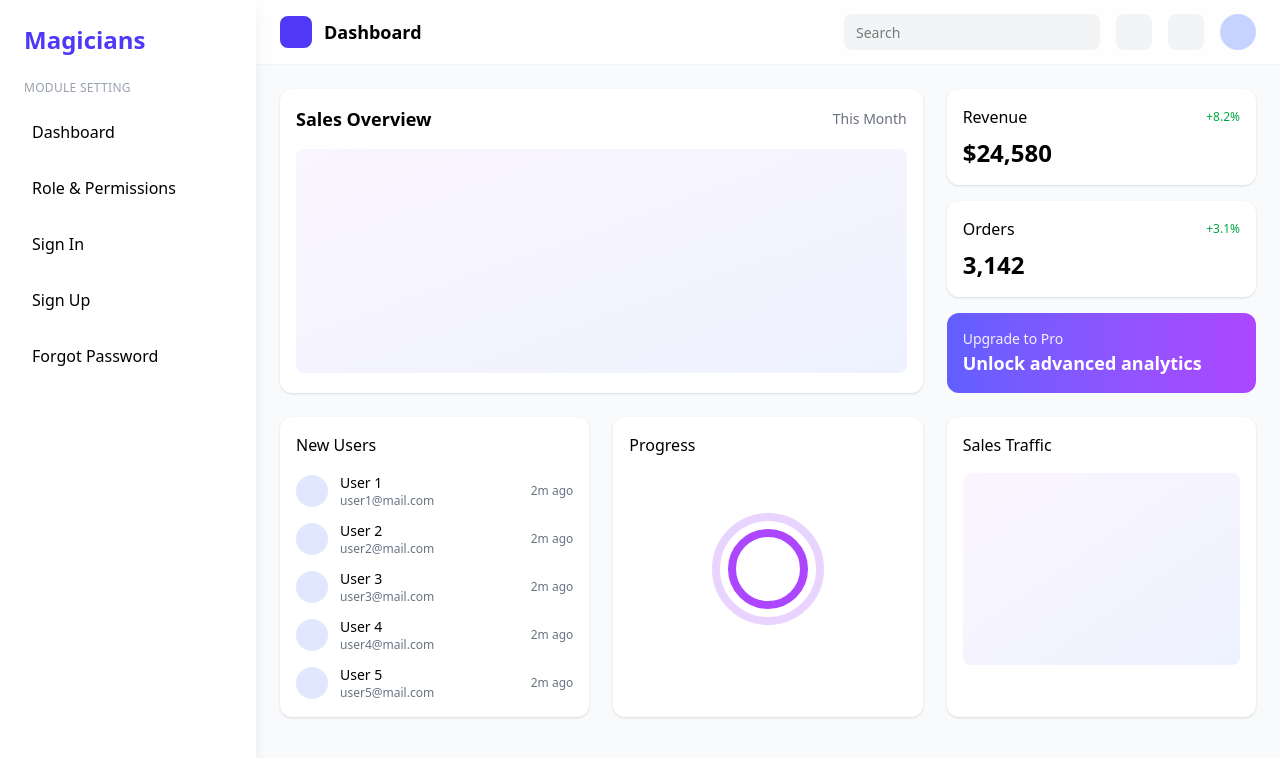
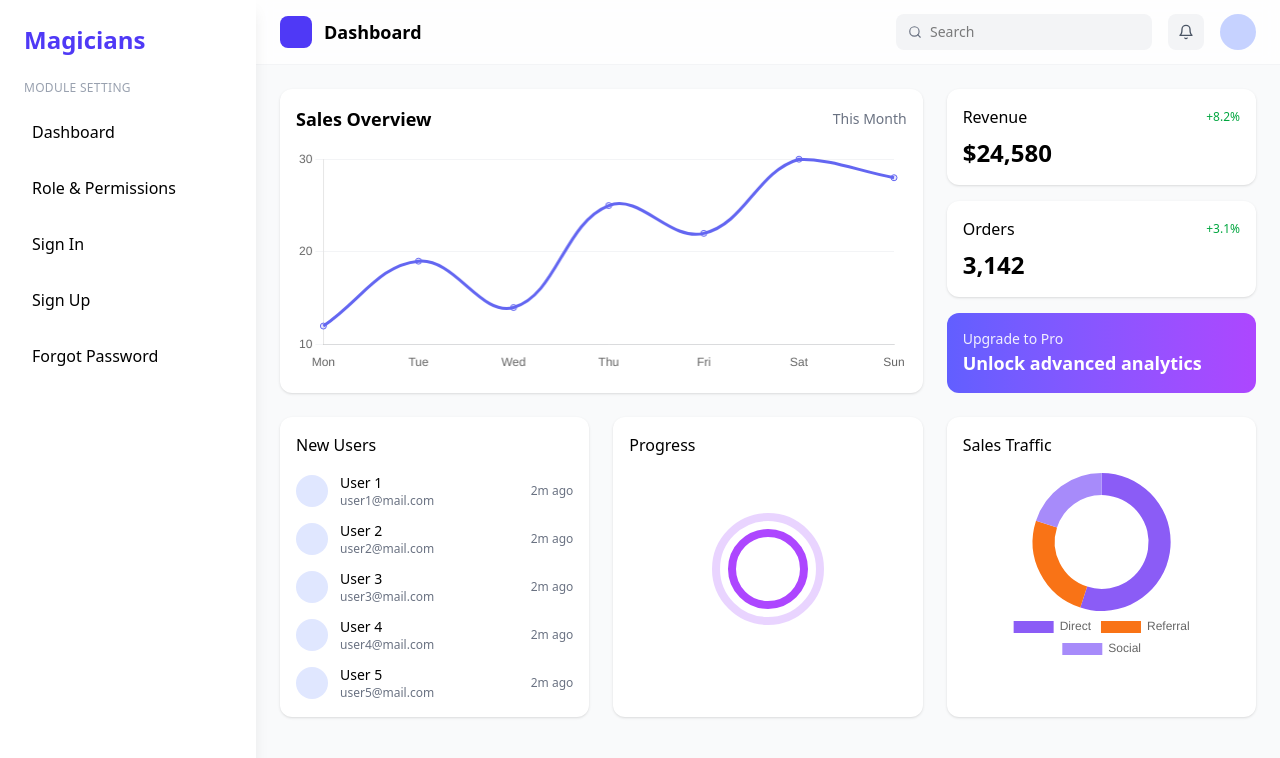
Before and after one commit to Muhammad-Munsif/users-dashboard, a React (Vite) app: page / in a window 1280 px wide. Shown: the top 758 px of the page. Built offline with nearby package versions, Linux system fonts and the light colour scheme.

Commit message:
To create a users dashboard in react js

```diff
--- a/package.json
+++ b/package.json
@@ -11,10 +11,12 @@
   },
   "dependencies": {
     "@tailwindcss/vite": "^4.1.13",
+    "chart.js": "4.5.0",
     "dom": "^0.0.3",
     "react": "^19.1.1",
-    "react-chartjs-2": "^5.3.0",
+    "react-chartjs-2": "5.3.0",
     "react-dom": "^19.1.1",
+    "react-icons": "5.5.0",
     "react-router-dom": "^7.9.2",
     "router": "^2.2.0",
     "tailwindcss": "^4.1.13"
--- a/src/Components/Navbar.jsx
+++ b/src/Components/Navbar.jsx
@@ -1,4 +1,5 @@
 import React from 'react'
+import { FiSearch, FiBell } from 'react-icons/fi'
 
 const Navbar = () => {
   return (
@@ -9,9 +10,13 @@ const Navbar = () => {
           <h1 className="text-lg font-semibold">Dashboard</h1>
         </div>
         <div className="flex items-center gap-3 md:gap-4">
-          <input className="hidden md:block h-9 w-64 rounded-lg bg-gray-100 px-3 text-sm outline-none" placeholder="Search" />
-          <button className="size-9 rounded-lg bg-gray-100" />
-          <button className="size-9 rounded-lg bg-gray-100" />
+          <div className="hidden md:flex items-center h-9 w-64 rounded-lg bg-gray-100 px-3 text-sm">
+            <FiSearch className="text-gray-500 mr-2" />
+            <input className="bg-transparent outline-none flex-1" placeholder="Search" />
+          </div>
+          <button className="size-9 rounded-lg bg-gray-100 grid place-items-center">
+            <FiBell className="text-gray-600" />
+          </button>
           <div className="size-9 rounded-full bg-indigo-200" />
         </div>
       </div>
--- a/src/pages/Home.jsx
+++ b/src/pages/Home.jsx
@@ -1,4 +1,17 @@
 import React from 'react'
+import { Line, Doughnut } from 'react-chartjs-2'
+import {
+  Chart as ChartJS,
+  CategoryScale,
+  LinearScale,
+  PointElement,
+  LineElement,
+  ArcElement,
+  Tooltip,
+  Legend,
+} from 'chart.js'
+
+ChartJS.register(CategoryScale, LinearScale, PointElement, LineElement, ArcElement, Tooltip, Legend)
 
 const Home = () => {
   return (
@@ -9,7 +22,32 @@ const Home = () => {
             <h2 className="text-lg font-semibold">Sales Overview</h2>
             <span className="text-sm text-gray-500">This Month</span>
           </div>
-          <div className="h-56 bg-gradient-to-br from-purple-50 to-indigo-50 rounded-lg" />
+          <div className="h-56">
+            <Line
+              data={{
+                labels: ['Mon','Tue','Wed','Thu','Fri','Sat','Sun'],
+                datasets: [
+                  {
+                    label: 'Sales',
+                    data: [12,19,14,25,22,30,28],
+                    borderColor: '#6366F1',
+                    backgroundColor: 'rgba(99,102,241,0.15)',
+                    tension: 0.4,
+                    fill: true,
+                  },
+                ],
+              }}
+              options={{
+                responsive: true,
+                maintainAspectRatio: false,
+                plugins: { legend: { display: false } },
+                scales: {
+                  x: { grid: { display: false } },
+                  y: { grid: { color: '#f3f4f6' }, ticks: { stepSize: 10 } },
+                },
+              }}
+            />
+          </div>
         </div>
         <div className="space-y-4">
           <div className="bg-white rounded-xl shadow-sm p-4">
@@ -61,7 +99,26 @@ const Home = () => {
         </div>
         <div className="bg-white rounded-xl shadow-sm p-4">
           <h3 className="font-medium mb-4">Sales Traffic</h3>
-          <div className="h-48 bg-gradient-to-br from-purple-50 to-indigo-50 rounded-lg" />
+          <div className="h-48">
+            <Doughnut
+              data={{
+                labels: ['Direct','Referral','Social'],
+                datasets: [
+                  {
+                    data: [55,25,20],
+                    backgroundColor: ['#8B5CF6','#F97316','#A78BFA'],
+                    borderWidth: 0,
+                  },
+                ],
+              }}
+              options={{
+                responsive: true,
+                maintainAspectRatio: false,
+                plugins: { legend: { position: 'bottom' } },
+                cutout: '68%',
+              }}
+            />
+          </div>
         </div>
       </div>
     </div>
```
Also changed, not shown: 1 other file (tests, documents, lock files or other folders).
